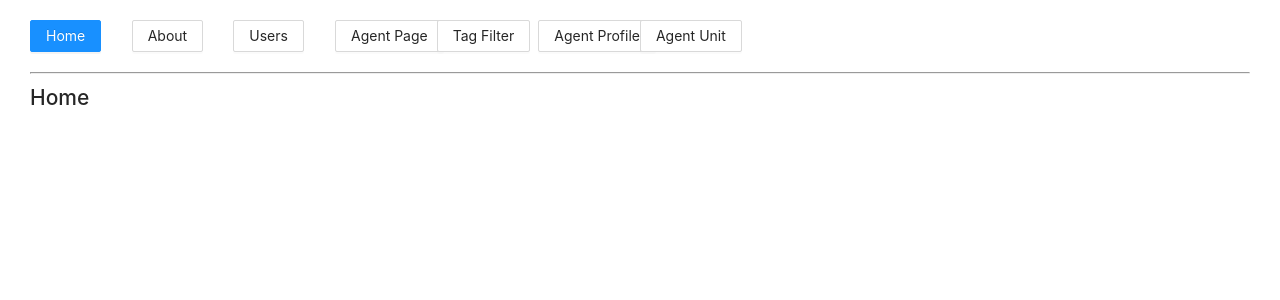
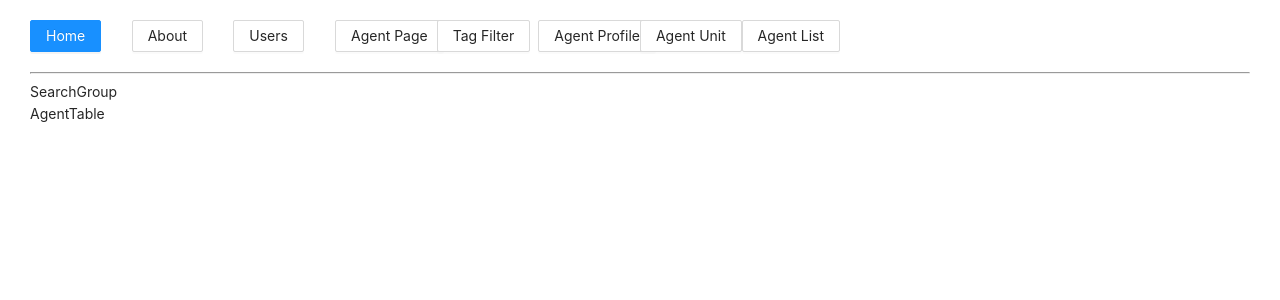
Before and after one commit to vamb/ark-web, a React (Create React App) app: page /AgentList in a window 1280 px wide. Shown: the top 300 px of the page. Built offline with nearby package versions, Linux system fonts and the light colour scheme.

Commit message:
init agent list model

```diff
--- a/src/App.js
+++ b/src/App.js
@@ -2,7 +2,7 @@ import React from 'react'
 import { BrowserRouter as Router, Switch, Route, Link } from "react-router-dom";
 import './antd.css';
 import './App.css';
-import { AgentPage, TagFilter, AgentProfile } from './page';
+import { AgentPage, TagFilter, AgentProfile, AgentList } from './page';
 import { Button, Row, Col } from 'antd'
 import { observable, action } from 'mobx'
 import { observer } from 'mobx-react'
@@ -96,12 +96,25 @@ const App = observer(()=> {
                >Agent Unit</Button>
              </Link>
            </Col>
+           <Col span={2}>
+             <Link to="/AgentList">
+               <Button
+                 type={'AgentList' === innerStore.chosen? 'primary': null}
+                 onClick={()=>{
+                   InnerStore.updateChosen('AgentList')
+                 }}
+               >Agent List</Button>
+             </Link>
+           </Col>
          </Row>
        </nav>
         <hr/>
        {/* A <Switch> looks through its children <Route>s and
             renders the first one that matches the current URL. */}
        <Switch>
+         <Route path={"/AgentList"}>
+           <AgentList />
+         </Route>
          <Route path={"/AgentUnit"}>
            <AgentUnit />
          </Route>
--- /dev/null
+++ b/src/page/AgentProfile/AgentList/AgentList.js
@@ -0,0 +1,14 @@
+import React from 'react'
+import SearchGroup from "./component/SearchGroup";
+import AgentTable from "./component/AgentTable";
+
+const AgentList = ()=>{
+  return(
+    <div>
+      <SearchGroup />
+      <AgentTable />
+    </div>
+  )
+}
+
+export default AgentList
--- /dev/null
+++ b/src/page/AgentProfile/AgentList/component/AgentTable.js
@@ -0,0 +1,10 @@
+import React from 'react'
+import { observer } from 'mobx-react'
+
+const AgentTable = observer(()=>{
+  return(
+    <div>AgentTable</div>
+  )
+})
+
+export default AgentTable
--- /dev/null
+++ b/src/page/AgentProfile/AgentList/component/SearchGroup.js
@@ -0,0 +1,10 @@
+import React from 'react'
+import { observer } from 'mobx-react'
+
+const SearchGroup = observer(()=>{
+  return(
+    <div>SearchGroup</div>
+  )
+})
+
+export default SearchGroup
--- /dev/null
+++ b/src/page/AgentProfile/AgentList/index.js
@@ -0,0 +1 @@
+export { default as AgentList } from './AgentList'
--- a/src/page/AgentProfile/index.js
+++ b/src/page/AgentProfile/index.js
@@ -1,3 +1 @@
-export { default as AgentPage } from './Agent/AgentPage'
-export { default as TagFilter } from './TagFilter/TagFilter'
 export { default as AgentProfile } from './AgentProfile'
--- a/src/page/index.js
+++ b/src/page/index.js
@@ -1,5 +1,6 @@
 import { AgentPage } from "./AgentProfile/Agent";
 import { TagFilter } from "./AgentProfile/TagFilter";
 import { AgentProfile } from "./AgentProfile"
+import { AgentList } from './AgentProfile/AgentList'
 
-export { AgentPage, TagFilter, AgentProfile }
+export { AgentPage, TagFilter, AgentProfile, AgentList }
```
Also changed, not shown: src/page/AgentProfile/AgentList/AgentForm.js (added, +11 -0 lines).
